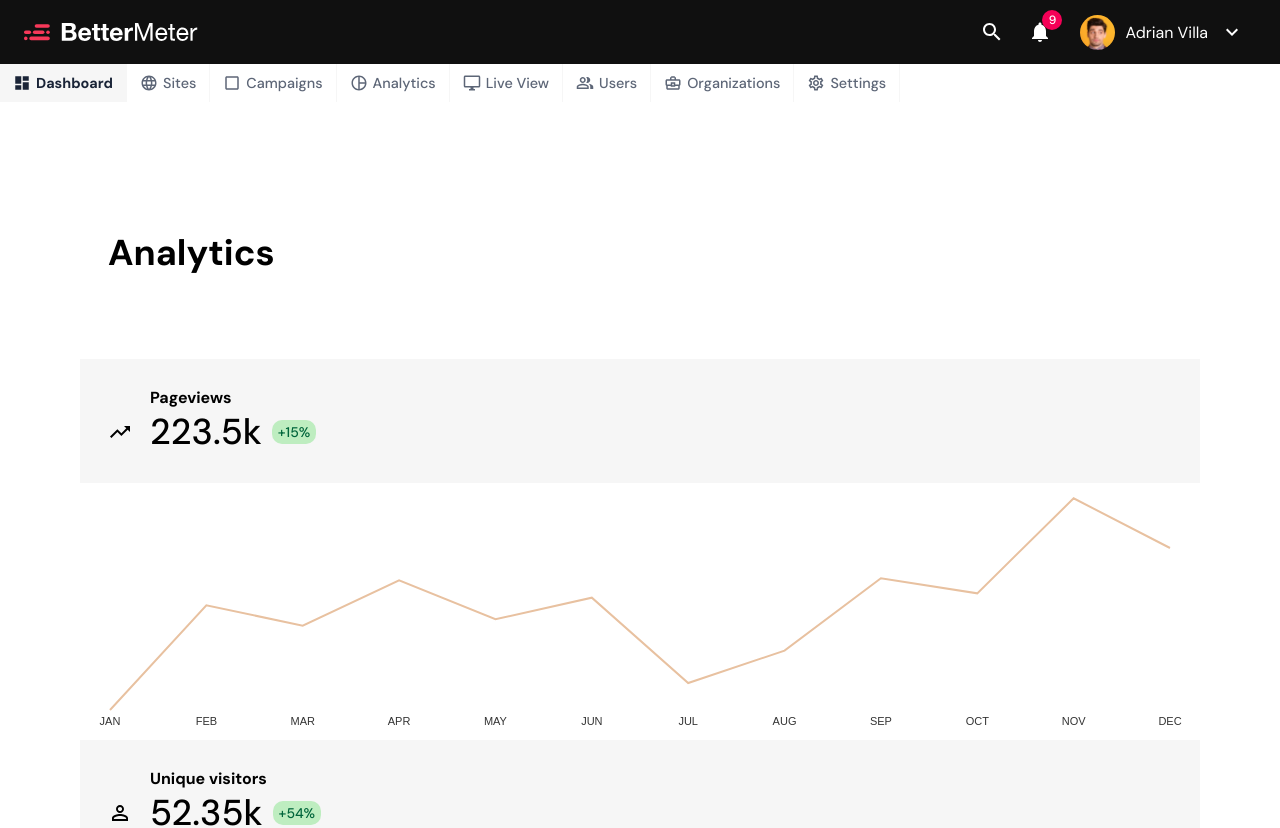
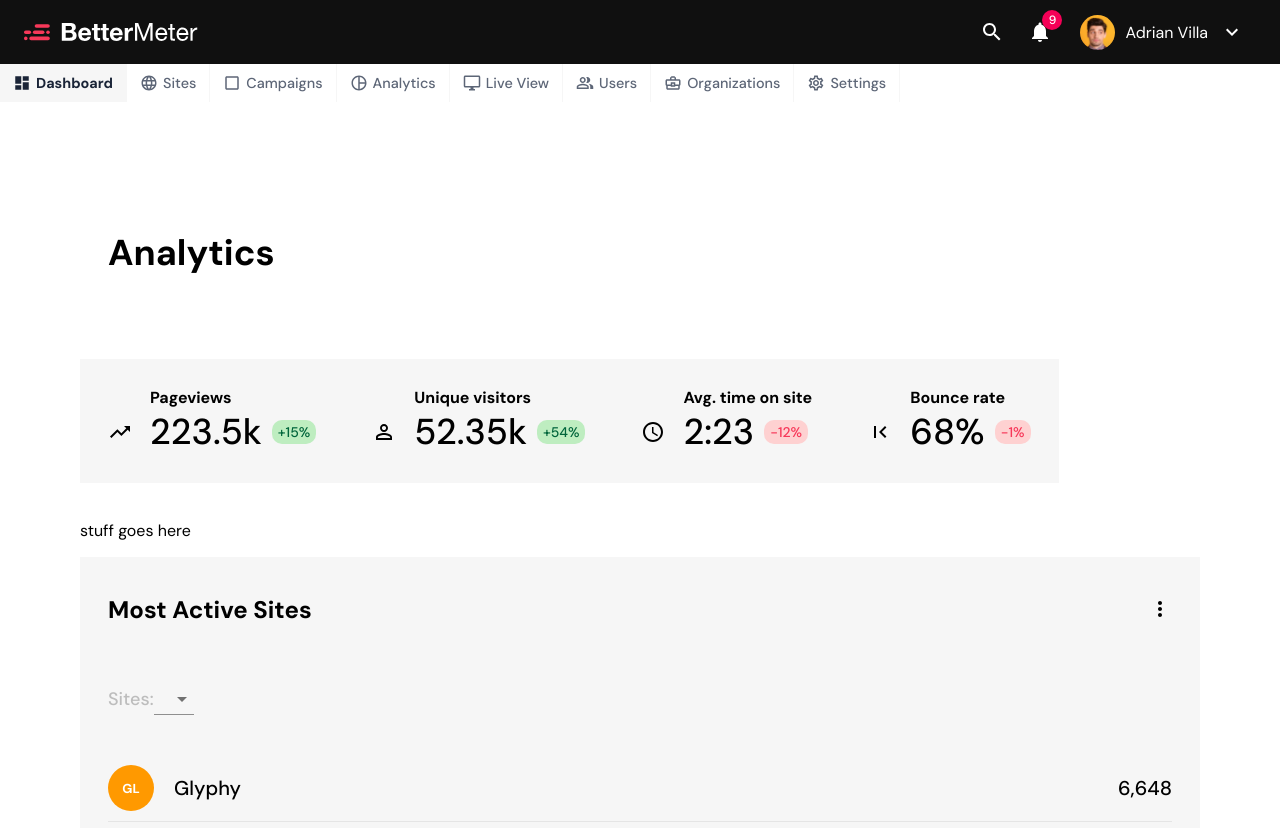
Before and after one commit to GBarkhatov/carlo-test, a React (Create React App) app: page / in a window 1280 px wide. Shown: the top 828 px of the page. Built offline with nearby package versions, Linux system fonts and the light colour scheme.

Commit message:
add tabs desktop content

```diff
--- a/src/components/AnalyticsPanel/AnalyticsPanel.js
+++ b/src/components/AnalyticsPanel/AnalyticsPanel.js
@@ -24,6 +24,20 @@ const Header = styled.h2`
 
 const TabsWrapper = styled.div`
   margin-bottom: 20px;
+
+  @media screen and (min-width: 960px) {
+    display: flex;
+    width: 100%;
+    overflow-x: scroll;
+  }
+`
+
+const TabsDesktopContent = styled.div`
+  display: none;
+
+  @media screen and (min-width: 960px) {
+    display: flex;
+  }
 `
 
 const AnalyticsPanel = () => {
@@ -51,6 +65,9 @@ const AnalyticsPanel = () => {
           </Tab>
         ))}
       </TabsWrapper>
+      <TabsDesktopContent>
+        <p>stuff goes here</p>
+      </TabsDesktopContent>
       {filters.map(({ title, data }) => (
         <FilterPanel key={title} title={title} data={data} />
       ))}
--- a/src/components/AnalyticsPanel/Tab.js
+++ b/src/components/AnalyticsPanel/Tab.js
@@ -17,6 +17,10 @@ const TopPart = styled.div`
 const Content = styled.div`
   background-color: #fff;
   height: 256px;
+
+  @media screen and (min-width: 960px) {
+    display: none;
+  }
 `
 
 const InnerWrapper = styled.div`
@@ -26,6 +30,11 @@ const InnerWrapper = styled.div`
 
 const Title = styled.h4`
   margin: 0 0 0 42px;
+
+  @media screen and (min-width: 960px) {
+    white-space: nowrap;
+    overflow: hidden;
+  }
 `
 
 const IconWrapper = styled.div`
```
